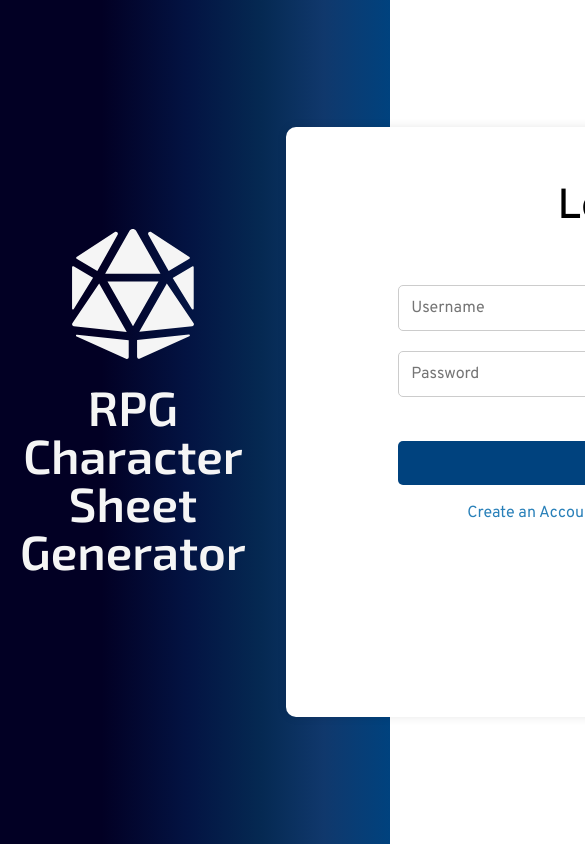
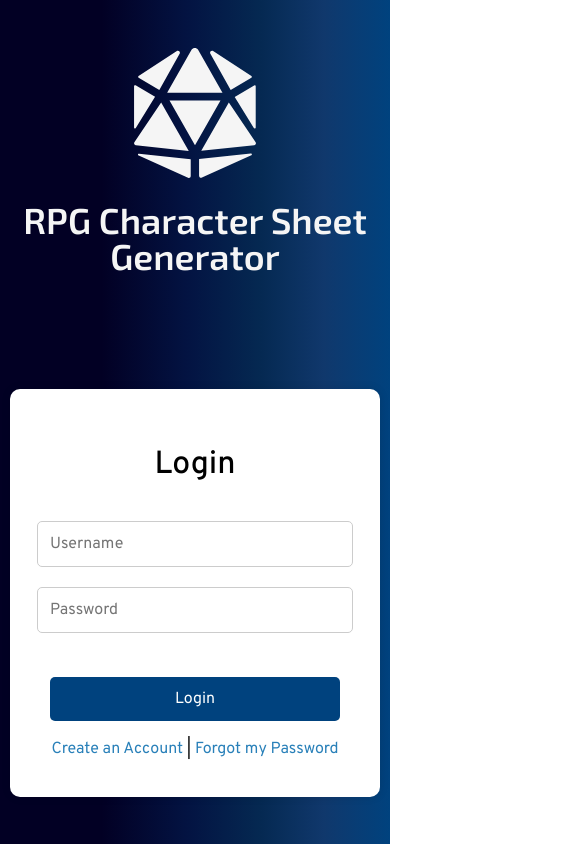
Before and after one commit to Calil05/RPG-Character-Sheet-Generator, an Angular app: page / in a window 390 px wide. Shown: the top 844 px of the page, 585 px wide, since content can reach past the window. Built offline with nearby package versions, Linux system fonts and the light colour scheme.

Commit message:
style: responsividade

```diff
--- a/angular.json
+++ b/angular.json
@@ -104,5 +104,8 @@
         }
       }
     }
+  },
+  "cli": {
+    "analytics": false
   }
 }
--- a/src/app/login-page/login-page.component.html
+++ b/src/app/login-page/login-page.component.html
@@ -13,7 +13,6 @@
       <h1 class="title">RPG Character Sheet Generator</h1>
     </div>
     <div class="right-panel">
-
       <div class="login-container" *ngIf="option === 'login'">
         <div class="content-container">
           <h2>Login</h2>
@@ -35,7 +34,6 @@
           </form>
         </div>
       </div>
-
       <div class="login-container" *ngIf="option === 'register'">
         <div class="content-container">
           <h2>Create Account</h2>
@@ -57,12 +55,10 @@
             </div>
             <div class="options">
               <a (click)="toggleOption('login')">Already have an account</a>
-
             </div>
           </form>
         </div>
       </div>
-
     </div>
   </div>
 </body>
--- a/src/app/login-page/login-page.component.scss
+++ b/src/app/login-page/login-page.component.scss
@@ -13,32 +13,31 @@ body {
 }
 
 .container {
-    display: flex;
+  display: grid;
+  grid-template-columns: repeat(auto-fit, minmax(300px, 1fr));
   height: 100vh;
 }
 
 .left-panel {
-    flex: 1;
   color: #f5f5f5;
   display: flex;
   flex-direction: column;
   justify-content: center;
   align-items: center;
   padding: 20px;
-    flex: 1.5
 }
 
 .rpg-icon {
   margin-bottom: 20px;
+  width: 130px; /* Adicionado para garantir que o ícone tenha o tamanho correto */
 }
 
 .rpg-icon img {
-    width: 130px;
-    height: 130px;
+  max-width: 100%;
+  height: auto;
 }
 
 .right-panel {
-    flex: 1.5;
   display: flex;
   justify-content: center;
   align-items: center;
@@ -49,9 +48,9 @@ body {
   background-color: #fff;
   border-radius: 10px;
   box-shadow: 0 0 10px rgba(0, 0, 0, 0.1);
-    width: 650px;
-    height: 70vh;
-    max-height: 100vh;
+  max-width: 650px;
+  width: 100%;
+  max-height: calc(100vh - 40px); /* 40px for padding */
   overflow-y: auto;
 }
 
@@ -88,6 +87,7 @@ body {
 
 .form-group input {
   width: 70%;
+  max-width: 300px;
   padding: 12px;
   border: 1px solid #ccc;
   border-radius: 5px;
@@ -115,6 +115,7 @@ body {
 
 button {
   width: calc(70% + 26px);
+  max-width: 300px;
   padding: 12px;
   background-color: #00427e;
   color: #fff;
@@ -128,3 +129,38 @@ body {
 button:hover {
   background-color: #052952;
 }
+
+@media screen and (max-width: 768px) {
+  .container {
+      grid-template-columns: 1fr;
+  }
+
+  .left-panel,
+  .right-panel {
+      padding: 10px;
+  }
+
+  .login-container {
+      max-width: 100%;
+  }
+
+  .title {
+      font-size: 36px;
+      margin-bottom: 20px;
+  }
+
+  h2 {
+      font-size: 32px;
+      margin-bottom: 40px;
+  }
+
+  .form-group input,
+  button {
+      width: 100%;
+      max-width: none;
+  }
+
+  .options {
+      margin-top: 20px;
+  }
+}
```
Lines whose indentation alone changed are shown as unchanged.
